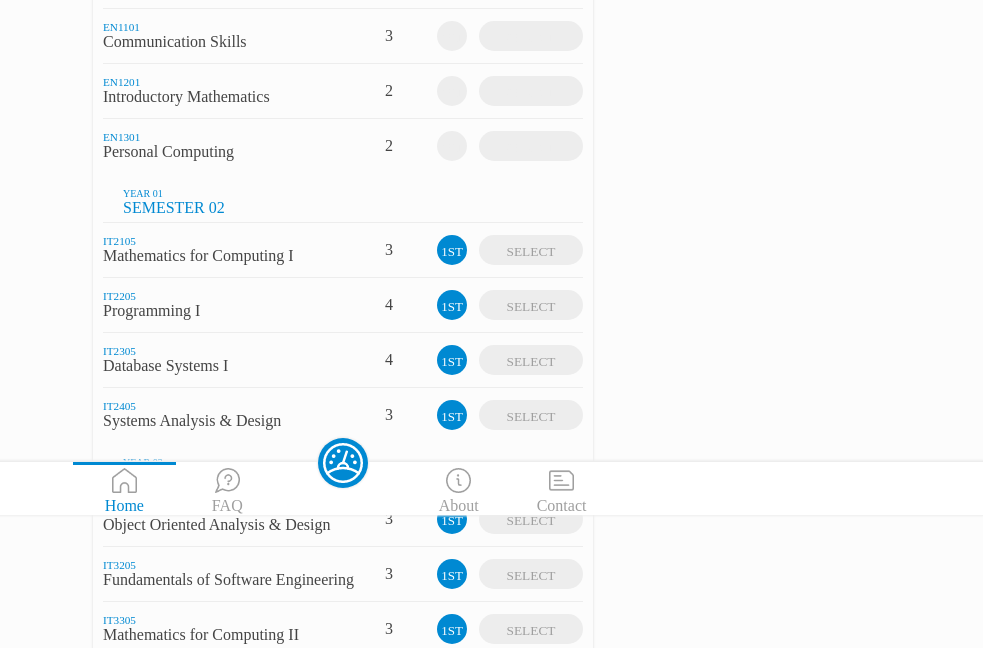
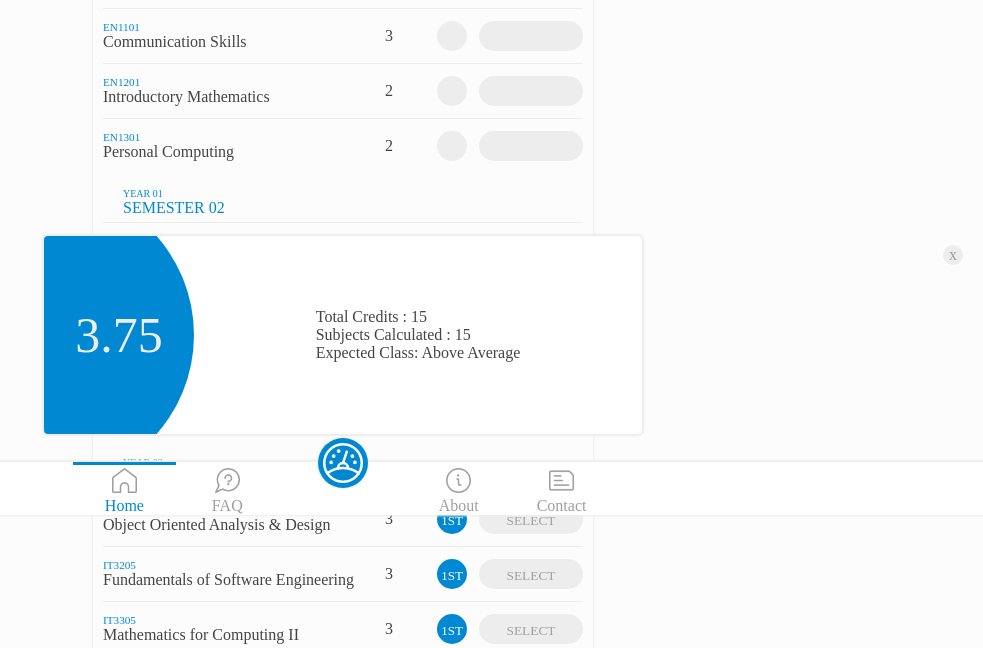
Before and after one commit to mzmarkib/bitgpa, a PHP site: page / in a window 1280 px wide. Shown: the part 285-933 px from the top of the page, without its empty margins (297-1280 px from the left). Run offline with PHP 8.4, Linux system fonts and the light colour scheme.

Commit message:
Got stuck trying to loop through all the subjects

```diff
--- a/css/main.css
+++ b/css/main.css
@@ -296,98 +387,73 @@
   font-size: 10px;
 }
 
-.navbar {
-  border-top: 1px solid #ededed;
-  padding-top: 5px;
+.gpaBox {
   position: fixed;
-  bottom: 0;
-  z-index: 10;
+  bottom: 60px;
+  z-index: 8;
   width: 100%;
+  padding: 10px;
+}
+
+.gpaBox .container {
+  margin: 10px auto;
+  background-color: #fff;
+  max-width: 600px;
+  display: -webkit-box;
+  display: -ms-flexbox;
+  display: flex;
+  height: 200px;
+  border: 1px solid #ededed;
+  border-radius: 5px;
+  overflow: hidden;
   -webkit-box-shadow: 0px 0px 2px 1px #ededed;
           box-shadow: 0px 0px 2px 1px #ededed;
-  background-color: #fff;
 }
 
-.navbar .container {
-  display: -ms-grid;
-  display: grid;
-  max-width: 540px;
-  margin: 0 auto;
-  -ms-grid-columns: 4fr 4fr 5fr 4fr 4fr;
-      grid-template-columns: 4fr 4fr 5fr 4fr 4fr;
-  -ms-flex-line-pack: distribute;
-      align-content: space-around;
-  -webkit-box-pack: space-evenly;
-      -ms-flex-pack: space-evenly;
-          justify-content: space-evenly;
-  position: relative;
+.gpaBox .container .gpaClose {
+  position: absolute;
+  top: 30px;
+  right: 20px;
+  width: 20px;
+  height: 20px;
+  border-radius: 100%;
+  background-color: #ededed;
+  text-align: center;
+  padding-top: 1px;
+  color: #9f9f9f;
 }
 
-.navbar .container .active {
-  -webkit-box-shadow: 0px -3px 0px 0px #0089D2;
-          box-shadow: 0px -3px 0px 0px #0089D2;
-}
-
-.navbar .container .active div {
-  color: #0089D2;
-}
-
-.navbar .container .item {
-  margin-top: -2px;
-  padding-top: 3px;
-}
-
-.navbar .container .item:hover:not(.cta_calc) {
-  -webkit-box-shadow: 0px -3px 0px 0px #0089D2;
-          box-shadow: 0px -3px 0px 0px #0089D2;
-}
-
-.navbar .container .item:hover {
+.gpaBox .container .gpaClose:hover {
+  color: #444;
   cursor: pointer;
 }
 
-.navbar .container div {
-  outline: none;
-  position: relative;
-}
-
-.navbar .container div:hover {
-  outline: none;
-}
-
-.navbar .container div div {
-  text-align: center;
-  color: #9f9f9f;
-  font-size: 1em;
-}
-
-.navbar .container div div img {
-  margin: auto;
-  width: 25px;
-}
-
-.navbar .container .cta_calc {
+.gpaBox .container .gpaResult {
+  width: 150px;
+  background-color: #0089D2;
+  -webkit-clip-path: circle(150px at 0% 50%);
+          clip-path: circle(150px at 0% 50%);
   display: -webkit-box;
   display: -ms-flexbox;
   display: flex;
 }
 
-.navbar .container .cta_calc div {
-  -webkit-box-shadow: 0px 0px 2px 1px #ededed;
-          box-shadow: 0px 0px 2px 1px #ededed;
-  width: 50px;
-  height: 50px;
-  border-radius: 100%;
-  background-color: #0089D2;
+.gpaBox .container .gpaResult p {
   margin: auto;
+  font-size: 50px;
+  color: #ededed;
+}
+
+.gpaBox .container .gpaDetails {
   display: -webkit-box;
   display: -ms-flexbox;
   display: flex;
-  margin-top: -30px;
-}
-
-.navbar .container .cta_calc div img {
-  width: 40px;
+  -webkit-box-orient: vertical;
+  -webkit-box-direction: normal;
+      -ms-flex-direction: column;
+          flex-direction: column;
+  margin: auto;
+  color: #444;
 }
 
 .header {
--- a/css/main.scss
+++ b/css/main.scss
@@ -24,9 +24,6 @@
     padding:5px;
 }
 body{
-    .closePage{
-        display: none !important;
-    }
     background-color: $bg-color;
 }
 .page{
@@ -163,82 +160,69 @@
 }
 
 
-.navbar{
-    border-top: 1px solid $color-4;
-    padding-top: 5px;
+
+
+
+
+.gpaBox{
     position: fixed;
-    bottom: 0;
-    z-index: 10;
+    bottom: 60px;
+    z-index: 8;
     width: 100%;
-    box-shadow: 0px 0px 2px 1px $color-4;
-    background-color: #fff;;
+    padding: 10px;
+
 
 
     .container{
-        display: grid;
-        max-width: 540px;
-        margin: 0 auto;
-        grid-template-columns: 4fr 4fr 5fr 4fr 4fr;
-        align-content: space-around;
-        justify-content: space-evenly;
-        position: relative;
+        margin: 10px auto;
+        background-color: #fff;
+        max-width: 600px;
+        display: flex;
+        height: 200px;
+        border: 1px solid $color-4;
+        border-radius: 5px;
+        overflow: hidden;
+        box-shadow: 0px 0px 2px 1px $color-4;
 
-        .active{
-            box-shadow: 0px -3px 0px 0px $color-2;
-            div{
-                color: $color-2;
-            }
-        }
-        .item{
-            margin-top: -2px;
-            padding-top: 3px;
-            &:hover:not(.cta_calc){
-                box-shadow: 0px -3px 0px 0px $color-2;
-            }
+        .gpaClose{
+            position: absolute;
+            top: 30px;
+            right: 20px;
+            width: 20px;
+            height: 20px;
+            border-radius: 100%;
+            background-color: $color-4;
+            text-align: center;
+            padding-top: 1px;
+            color:$color-3;
+
             &:hover{
+                color: $color-1;
                 cursor: pointer;
             }
         }
-        div{
-            outline:none;
-            position: relative;
 
-
-            &:hover{
-                outline:none;
-            }
-            div{
-                text-align: center;
-                color: $color-3;
-                font-size: 1em;
-                // text-transform: uppercase;
-
-                img{
-                    margin:auto;
-                    width: 25px;
-
-                }
-
-            }
-        }
-        .cta_calc{
+        .gpaResult{
+            width: 150px;
+            background-color: $color-2;
+            clip-path: circle(150px at 0% 50%);
             display: flex;
 
-            div{
-                box-shadow: 0px 0px 2px 1px $color-4;
-                width: 50px;
-                height: 50px;
-                border-radius: 100%;
-                background-color: $color-2;
+            p{
                 margin: auto;
-                display: flex;
-                margin-top: -30px;
+                font-size: 50px;
+                color: $color-4;
+            }
 
-                img{
-                    width: 40px;
-                }
-            }
         }
+
+        .gpaDetails{
+            display: flex;
+            flex-direction: column;
+            margin: auto;
+            color: $color-1;
+        }
+
     }
 }
 .header{
--- a/css/navbar.css
+++ /dev/null
@@ -1 +0,0 @@
-/* No CSS *//*# sourceMappingURL=navbar.css.map */
--- a/index.html
+++ b/index.html
@@ -15,7 +15,7 @@
     </header>
     <footer></footer>
     <main>
-        <section class="page home">
+        <section id="home" class="page home">
             <form action="">
 
             </form>
@@ -87,6 +87,20 @@
             </div>
         </div>
     </nav>
+    <div class="gpaBox">
+        <div class="container">
+            <div class="gpaClose">x</div>
+            <div class="gpaResult">
+                <p>3.75</p>
+            </div>
+            <div class="gpaDetails">
+                <p>Total Credits : <span id="totCredits">15</span></p>
+                <p>Subjects Calculated  : <span id="totSubjects">15</span></p>
+                <p>Expected Class: <span id="classExp">Above Average</span></p>
+            </div>
+        </div>
+    </div>
+
 
     <script>
         openPage(".home");
@@ -187,6 +201,7 @@
                     subjectSrting += "</div>";
 
                 });
+
                 let form = document.querySelector(".home form");
                 form.innerHTML = subjectSrting;
 
@@ -202,10 +217,37 @@
             })
         }
 
+
+        function calculateGpa(){
+            let subjects = document.getElementsByClassName("home")[0].getElementsByClassName('subject');
+            // subjects = subjects.querySelectorAll('.subject');
+            // console.log(subjects.length);
+
+            console.log(subjects);
+
+
+
+
+
+            // for(var i=0; i<arr[0].length; i++){
+            //     // get the gpv values and see if the chechbox is checked
+            //     console.log("a");
+            // }
+
+
+
+
+
+
+
+        }
+
+        calculateGpa();
+
         //Function that retrieves data from the the subjects.json file
         let page = document.querySelector(".home form");
-        const getSubjects = function() {
-            return fetch("data/subjects.json")
+        const getSubjects = async function() {
+            return await fetch("data/subjects.json")
             .then(res => { return res.json() })
             .then(data => {
                 return data;
```
Also changed, not shown: other parts of css/main.css (+95 -4 lines), snippets.html (added, +31 -0 lines), css/navbar.scss (deleted), 1 other file.
